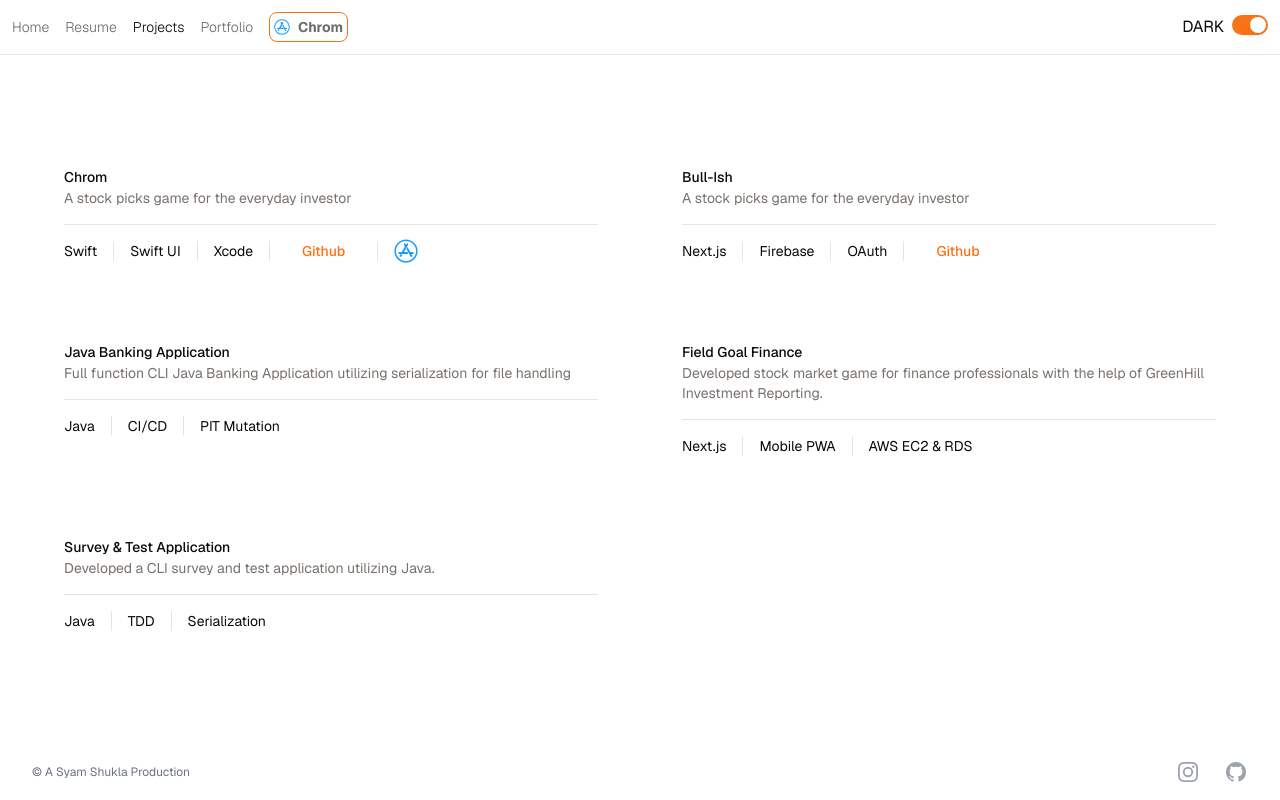
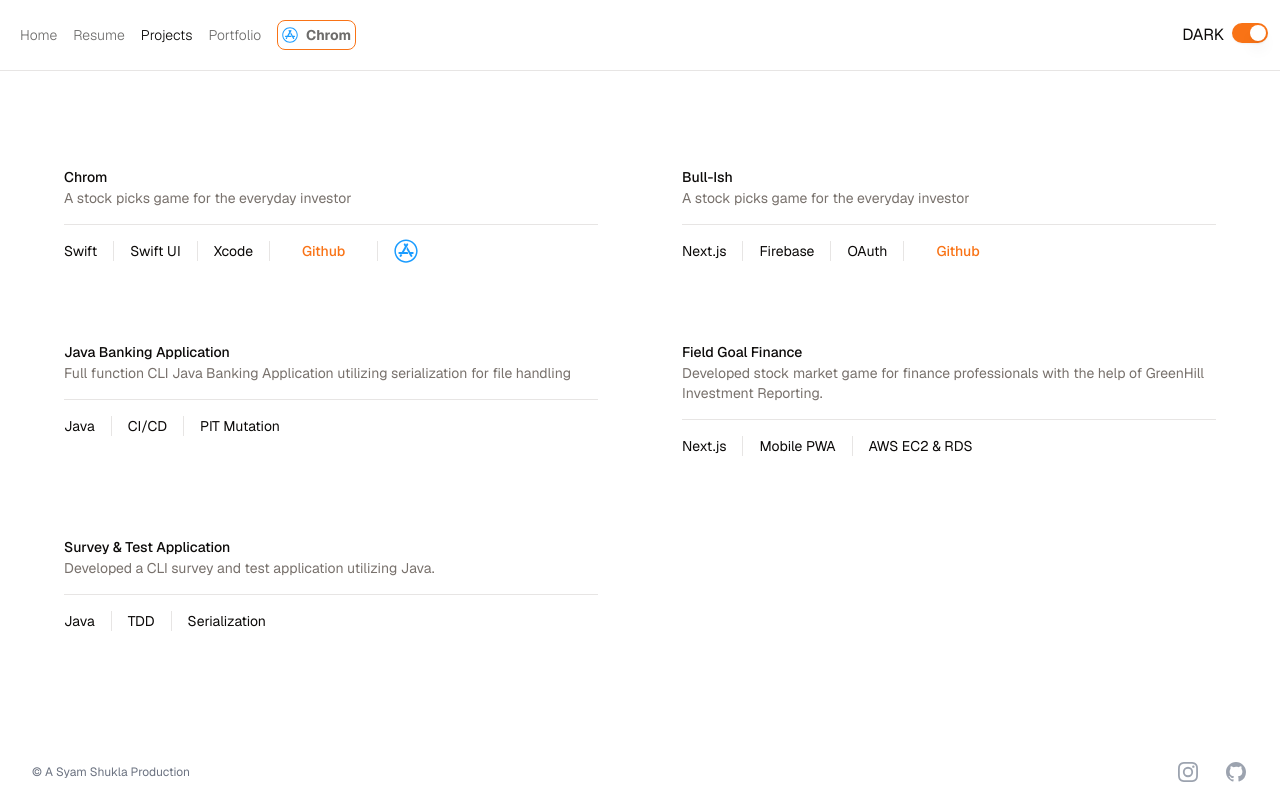
Before and after one commit to syamshukla/site, a Next.js app: page /projects in a window 1280 px wide. Built offline with nearby package versions, Linux system fonts and the light colour scheme.

Commit message:
iupdated nav

```diff
--- a/src/components/layout/main-nav.tsx
+++ b/src/components/layout/main-nav.tsx
@@ -21,7 +21,7 @@
         className="flex items-center justify-between px-3 py-3"
         aria-label="Global"
       >
-        <div className="flex items-center gap-x-4">
+        <div className="flex items-center gap-x-2 p-2 sm:gap-x-2 md:gap-x-4  lg:gap-x-4">
           <>
             <Link
               href="/"
```
